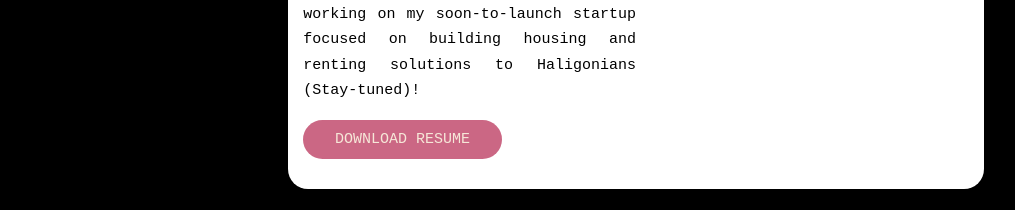
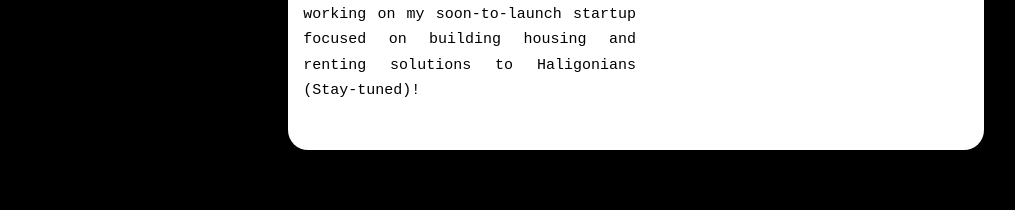
Before and after one commit to shrad059/portfolio, a React (Create React App) app: page / in a window 1280 px wide. Shown: the part 1440-1650 px from the top of the page, without its empty margins (125-1140 px from the left). Built offline with nearby package versions, Linux system fonts and the light colour scheme.

Commit message:
fixed issues

```diff
--- a/src/components/About.js
+++ b/src/components/About.js
@@ -24,7 +24,9 @@ const About = () => {
                     Alongside this, I am working on my soon-to-launch startup focused on building housing and renting solutions to Haligonians (Stay-tuned)!
                   </p>
                   <div>
-                    <a href={require("../assets/Shraddha_Singh_Resume.pdf")} id="contactBtn" className="btn btn-default" target="_blank" rel="noopener noreferrer">DOWNLOAD RESUME</a>
+                    <a href="">
+                    {/* <a href={require("../assets/Shraddha_Singh_Resume.pdf")} id="contactBtn" className="btn btn-default" target="_blank" rel="noopener noreferrer">DOWNLOAD RESUME */}
+                    </a>
                   </div>
                 </div>
                 <div className="about-text padd-15">
```
